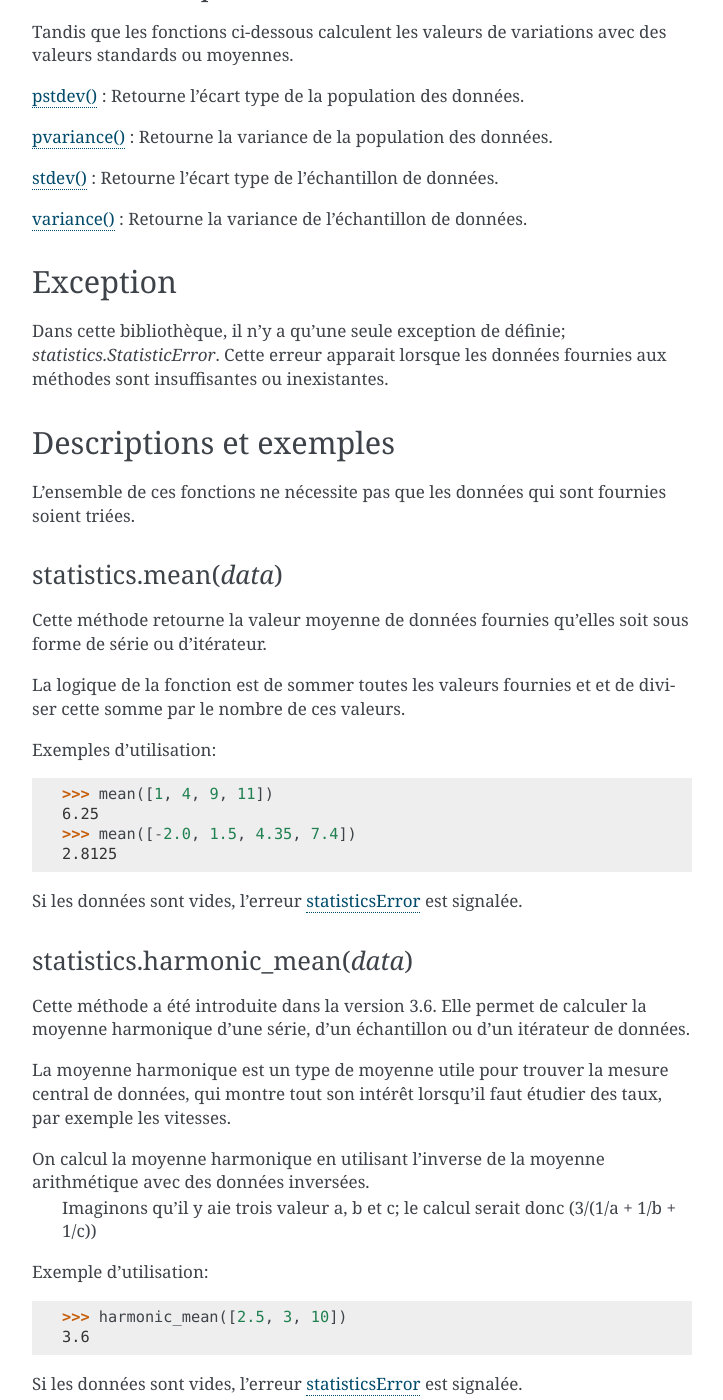
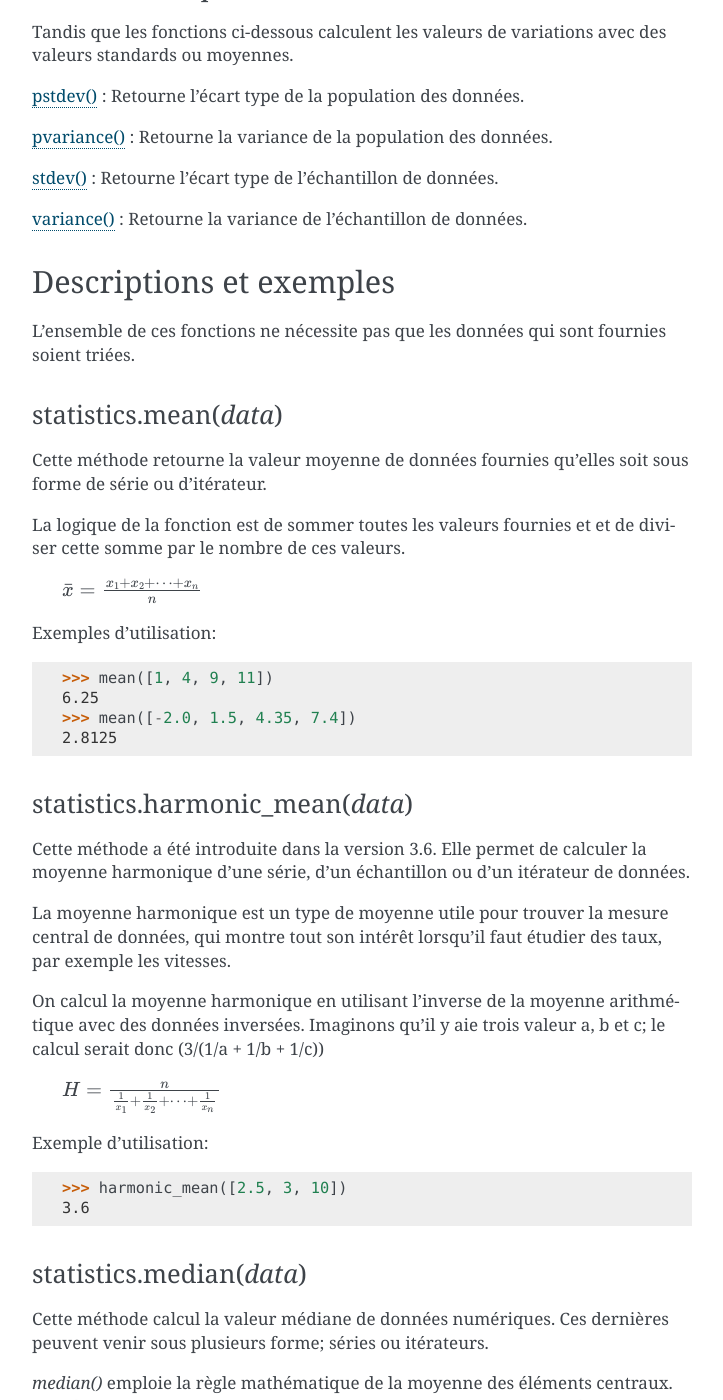
Before and after one commit to HE-Arc/livre-python, a Sphinx documentation site: the page built from source/statistics/index.rst, in a window 1280 px wide and 1400 px high, scrolled down 949 px. Shown: the whole window, without its empty margins (388-1111 px from the left). Built offline with Sphinx 7.4.7, drawn with Linux system fonts in a browser that asks for light colours; some of the changed text lies outside the part shown.

Commit message:
statistics: remarques
cc @dubjj

Signed-off-by: Yoan Blanc <yoan@dosimple.ch>

```diff
--- a/source/index.rst
+++ b/source/index.rst
@@ -10,7 +10,6 @@ Table des matières
 .. toctree::
    :maxdepth: 1
 
-   statistics/index.rst
    random/index.rst
    unittest/index.rst
    colorama/index.rst
--- a/source/introduction.rst
+++ b/source/introduction.rst
@@ -28,10 +28,10 @@ Bases
    io/index
    math/index
    time/index
+   statistics/index
    super/index
 
 * :ref:`random-tutorial` ★
-* :ref:`statistics-tutorial`
 
 Avancé
 ------
--- a/source/statistics/index.rst
+++ b/source/statistics/index.rst
@@ -48,14 +53,6 @@ Tandis que les fonctions ci-dessous calculent les valeurs de variations avec des
 
 :ref:`variance() <var>` : Retourne la variance de l'échantillon de données.
 
-.. _error:
-
-Exception
-----------
-
-Dans cette bibliothèque, il n'y a qu'une seule exception de définie; *statistics.StatisticError*.
-Cette erreur apparait lorsque les données fournies aux méthodes sont insuffisantes ou inexistantes.
-
 Descriptions et exemples
 ------------------------
 
@@ -72,6 +69,8 @@ d'itérateur.
 La logique de la fonction est de sommer toutes les valeurs fournies et et de diviser cette somme par
 le nombre de ces valeurs.
 
+    :math:`\bar{x} = \frac{x_1+x_2+\cdots +x_n}{n}`
+
 Exemples d'utilisation:
 
 .. code-block:: pycon
@@ -80,8 +79,6 @@ Exemples d'utilisation:
   6.25
   >>> mean([-2.0, 1.5, 4.35, 7.4])
   2.8125
-
-Si les données sont vides, l'erreur :ref:`statisticsError <error>` est signalée.
 
 .. _harmonic:
 
@@ -95,7 +92,9 @@ La moyenne harmonique est un type de moyenne utile pour trouver la mesure centra
 montre tout son intérêt lorsqu'il faut étudier des taux, par exemple les vitesses.
 
 On calcul la moyenne harmonique en utilisant l'inverse de la moyenne arithmétique avec des données inversées.
- Imaginons qu'il y aie trois valeur a, b et c; le calcul serait donc (3/(1/a + 1/b + 1/c))
+Imaginons qu'il y aie trois valeur a, b et c; le calcul serait donc (3/(1/a + 1/b + 1/c))
+
+    :math:`H = \frac{n}{\frac1{x_1} + \frac1{x_2} + \cdots + \frac1{x_n}}`
 
 Exemple d'utilisation:
 
@@ -103,8 +102,6 @@ Exemple d'utilisation:
 
   >>> harmonic_mean([2.5, 3, 10])
   3.6
-
-Si les données sont vides, l'erreur :ref:`statisticsError <error>` est signalée.
 
 .. _median:
 
@@ -134,9 +131,6 @@ Nombre de valeurs, paire.
   5.0
 
 On remarque que dans la série paire, la valeurs médiane a été interpolée.
-
-Si les données sont vides, l'erreur :ref:`statisticsError <error>` est signalée.
-
 
 .. _mLow:
 
@@ -168,8 +162,6 @@ Nombre de valeurs, paire.
 On utilise la médiane basse sur des données discrètes et dont la valeurs médiane doit appartenir
 à l'ensemble choisi.
 
-Si les données sont vides, l'erreur :ref:`statisticsError <error>` est signalée.
-
 .. _mHigh:
 
 statistics.median_high(*data*)
@@ -200,8 +192,6 @@ Nombre de valeurs, paire.
 On utilise la médiane haute sur des données discrètes et dont la valeurs médiane doit appartenir
 à l'ensemble choisi.
 
-Si les données sont vides, l'erreur :ref:`statisticsError <error>` est signalée.
-
 .. _mGr:
 
 statistics.median_grouped(*data, interval=1*)
@@ -229,8 +219,6 @@ Exemples d'utilisation:
 
 Cette fonciton ne vérifie pas si les valeurs sont séparées par au moins *interval*.
 
-Si les données sont vides, l'erreur :ref:`statisticsError <error>` est signalée.
-
 .. _mode:
 
 statistics.mode(*data*)
@@ -252,8 +240,6 @@ C'est la seule méthode de statistique qui s'applique aussi à des données nomi
   >>> mode(["red", "yellow", "blue", "blue", "yellow", "yellow", "yellow",])
   'yellow'
 
-Si les données sont vides ou si il n'y a pas qu'une seule valeur la plus représentée, l'erreur :ref:`statisticsError <error>` est signalée.
-
 .. _pstdev:
 
 statistics.pstdev(*data, mu=None*)
@@ -268,8 +254,6 @@ Exemple d'utilisation:
 
   >>> pstdev([0.5, 2.5, 5.5, 6.25, 9.5])
   3.1128764832546763
-
-Si les données sont vides, l'erreur :ref:`statisticsError <error>` est signalée.
 
 .. _pVar:
 
@@ -300,8 +284,6 @@ Exemples d'utilisation:
 La fonction n'essaie pas de vérifier la valeur de *mu* donc l'utilisation d'une valeur arbitraire
 pour *mu* peut mener à un résultat invalide ou impossible.
 
-Si les données sont vides, l'erreur :ref:`statisticsError <error>` est signalée.
-
 Cette méthode supporte aussi les types *Decimal* et *Fraction*.
 
 Exemple:
@@ -329,8 +311,6 @@ Exemple d'utilisation:
 
   >>> stdev([1.5, 2.5, 2.5, 2.75, 3.25, 4.75])
   1.0810874155219827
-
-Si il y a moins de deux valeurs, l'erreur :ref:`statisticsError <error>` est signalée.
 
 .. _var:
 
@@ -368,13 +348,13 @@ Si la moyenne a déjà été calculée on peut l'entrer dans l'argument *xbar*.
 La fonction n'essaie pas de vérifier la valeur de *xbar* donc l'utilisation d'une valeur arbitraire
 pour *xbar* peut mener à un résultat invalide ou impossible.
 
-Si il y a moins de deux valeurs, l'erreur :ref:`statisticsError <error>` est signalée.
+.. Vos codes ne montrent aucune différence. À quoi sert de spécifier ``xbar``?
 
 Cette méthode supporte aussi les types *Decimal* et *Fraction*.
 
 Exemple:
 
-..code-block:: pycon
+.. code-block:: pycon
 
     >>> from decimal import Decimal as D
     >>> statistics.variance([D("42.00"), D("48.25"), D("48.25"), D("49.5"), D("51.25")])
@@ -389,4 +369,4 @@ Conclusion
 Cette bibliothèque permet de ne pas devoir recoder les outils mathématique
 de statistique.
 
-.. [jd] <jeremy.dubois@he-arc.ch>
+.. [#jd] <jeremy.dubois@he-arc.ch>
```
Also changed, not shown: other parts of source/statistics/index.rst (+10 -5 lines).
